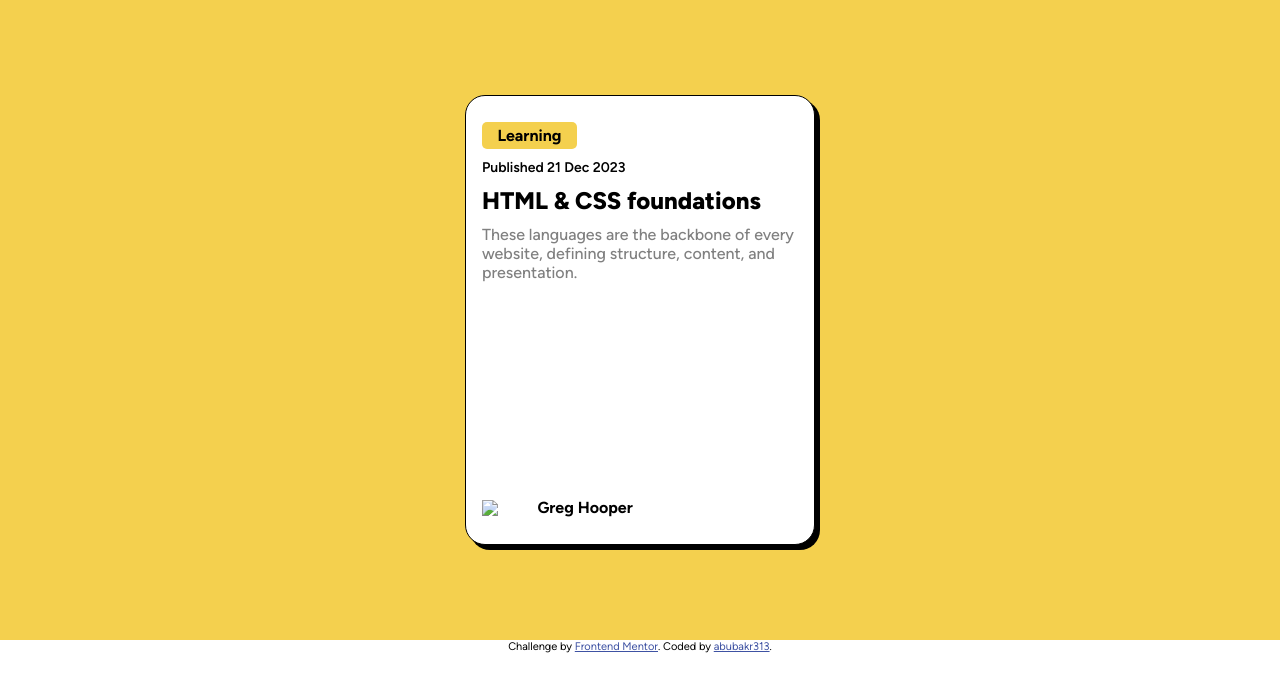
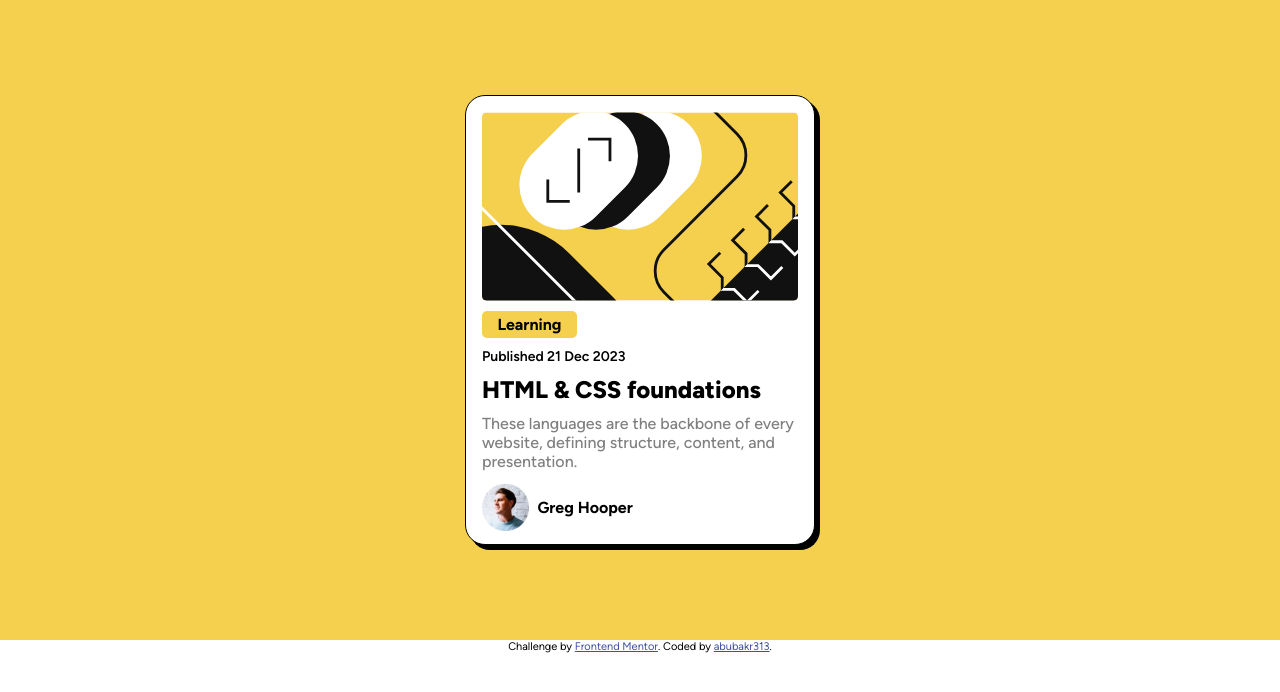
Before and after one commit to abubakr313/blog-preview-card-main, a plain HTML site: page index.html in a window 1280 px wide. Drawn offline with Linux system fonts and the light colour scheme; the site is published under a folder, as on GitHub Pages, so addresses that start at the root find nothing.

Commit message:
Update index.html

```diff
--- a/index.html
+++ b/index.html
@@ -20,14 +20,14 @@
   <main>
     <section id="container">
       <div id="content">
-          <img src="/assets/images/illustration-article.svg" alt="" id="img-size">
+          <img src="./assets/images/illustration-article.svg" alt="" id="img-size">
         <button id="btn">Learning</button>
         <p id="date">Published 21 Dec 2023</p>
         <h1>HTML & CSS foundations</h1>
         <p id="description"> These languages are the backbone of every website, defining structure, content, and presentation.</p>
       </div>
       <div id="author">
-        <img src="/assets/images/image-avatar.webp" id="avatar"><span>Greg Hooper</span>
+        <img src="./assets/images/image-avatar.webp" id="avatar"><span>Greg Hooper</span>
       </div>
 
     </section>
```
